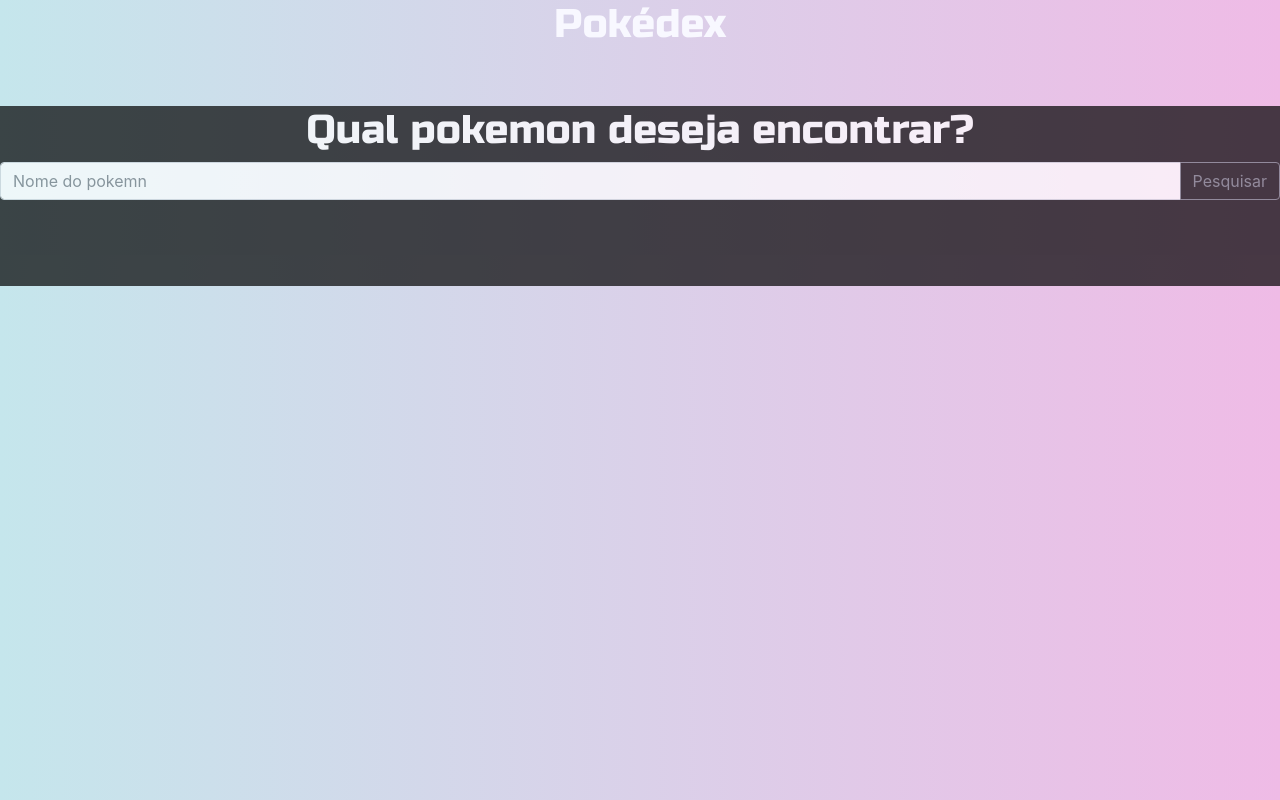
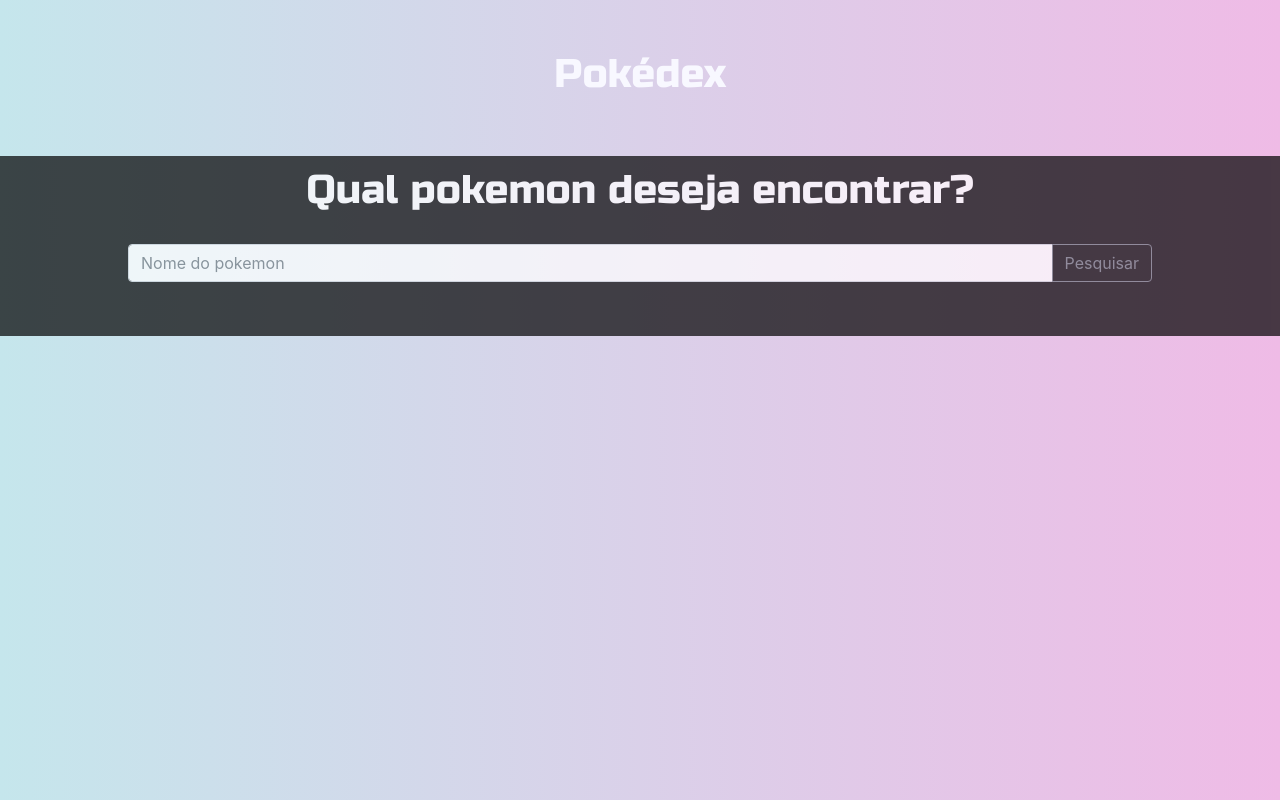
Before and after one commit to PabloSSena/Pokedex, a React (Create React App) app: page / in a window 1280 px wide. Built offline with nearby package versions, Linux system fonts and the light colour scheme.

Commit message:
Terminado header e pokedexfilter

```diff
--- a/src/App.js
+++ b/src/App.js
@@ -15,11 +15,11 @@
 
       <body>
         <pokedexfilter>
+          <h1>Qual pokemon deseja encontrar?</h1>
           <inputcontrol>
-            <h1>Qual pokemon deseja encontrar?</h1>
             <InputGroup className="mb-3">
             <FormControl
-            placeholder="Nome do pokemn"
+            placeholder="Nome do pokemon"
             aria-label="Nome do pokemon"
             aria-describedby="basic-addon2"
             />
--- a/src/styles/header.css
+++ b/src/styles/header.css
@@ -1,4 +1,5 @@
 header{
+	margin-top: 50px;
     text-align: center;
 	font-family: 'Russo One', sans-serif;
 }
--- a/src/styles/pokedexfilter.css
+++ b/src/styles/pokedexfilter.css
@@ -8,7 +8,22 @@
     text-align: center;
 }
 
+pokedexfilter inputcontrol{
+    display: flex;
+    margin-left: auto;
+    margin-right: auto;
+    margin-top: 30px;
+    width: 80vw;
+}
+
 pokedexfilter h1{
+    margin-top: 10px;
     color: white;
 	font-family: 'Russo One', sans-serif;
 }
+
+@media(max-width:400px){
+    pokedexfilter h1{
+        font-size: 30px;
+    }
+}
```
